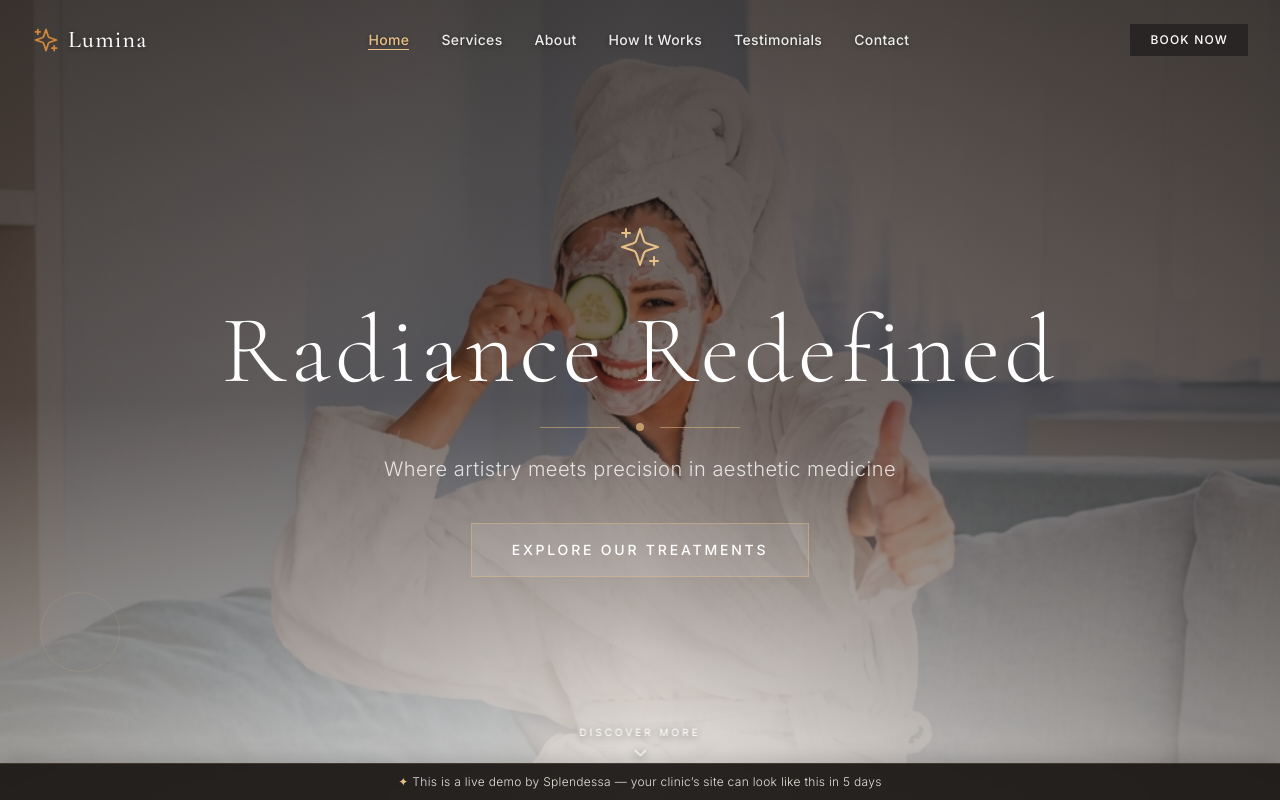
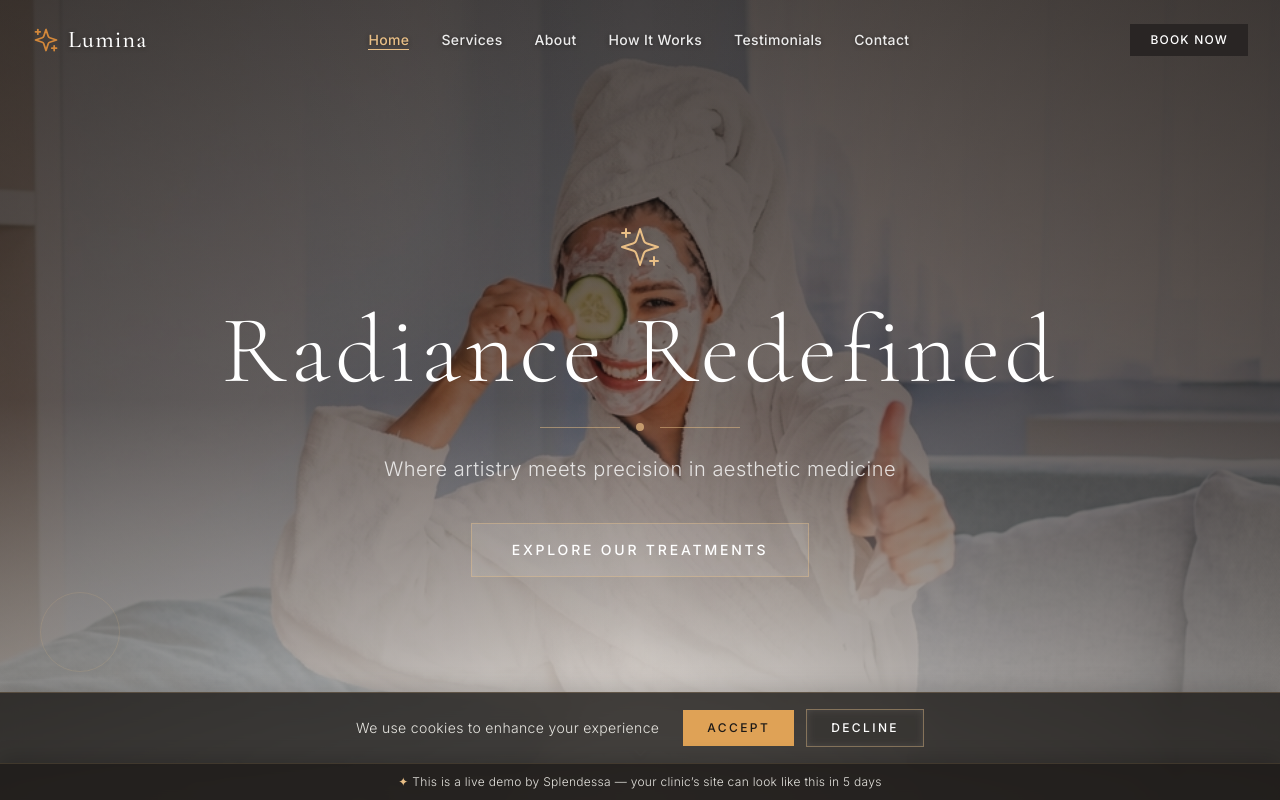
Before and after one commit to sndautomations1-code/Lumina.demo, a React (Vite) app: page / in a window 1280 px wide. Shown: the top 800 px of the page. Built offline with nearby package versions, Linux system fonts and the light colour scheme.

Commit message:
Add cookie consent banner above live-demo bar
Glassmorphism banner matching the site's dark/gold aesthetic, with
gold Accept and outline Decline buttons, 1s delayed slide-up entrance,
and localStorage persistence so it only appears once.

Co-Authored-By: Claude Fable 5 <noreply@anthropic.com>

```diff
--- a/src/App.tsx
+++ b/src/App.tsx
@@ -9,6 +9,7 @@ import Testimonials from './components/Testimonials';
 import Contact from './components/Contact';
 import Footer from './components/Footer';
 import Banner from './components/Banner';
+import CookieConsent from './components/CookieConsent';
 
 function App() {
   return (
@@ -23,6 +24,7 @@ function App() {
         <Contact />
         <Footer />
         <Banner />
+        <CookieConsent />
       </div>
       <SpeedInsights />
     </LanguageProvider>
--- /dev/null
+++ b/src/components/CookieConsent.tsx
@@ -0,0 +1,69 @@
+import { useEffect, useState } from 'react';
+
+const STORAGE_KEY = 'lumina-cookie-consent';
+
+export default function CookieConsent() {
+  const [visible, setVisible] = useState(false);
+  // Offset above the demo bar; measured so wrapping text never causes overlap
+  const [barHeight, setBarHeight] = useState(40);
+
+  useEffect(() => {
+    try {
+      if (localStorage.getItem(STORAGE_KEY)) return;
+    } catch {
+      // localStorage unavailable — show the banner without persistence
+    }
+    setVisible(true);
+  }, []);
+
+  useEffect(() => {
+    if (!visible) return;
+    const bar = document.querySelector('[aria-label="Demo disclosure"]');
+    if (!(bar instanceof HTMLElement)) return;
+    const update = () => setBarHeight(bar.offsetHeight);
+    update();
+    const observer = new ResizeObserver(update);
+    observer.observe(bar);
+    return () => observer.disconnect();
+  }, [visible]);
+
+  const choose = (value: 'accepted' | 'declined') => {
+    try {
+      localStorage.setItem(STORAGE_KEY, value);
+    } catch {
+      // ignore — banner still dismisses for this visit
+    }
+    setVisible(false);
+  };
+
+  if (!visible) return null;
+
+  return (
+    <div
+      role="dialog"
+      aria-label="Cookie consent"
+      style={{ bottom: barHeight, animationDelay: '1000ms' }}
+      className="fixed left-0 right-0 z-40 bg-stone-900/80 backdrop-blur-md border-t border-gold-300/20 shadow-[0_-4px_20px_rgba(0,0,0,0.18)] opacity-0 animate-fade-in-up motion-reduce:animate-none motion-reduce:opacity-100"
+    >
+      <div className="max-w-4xl mx-auto px-4 sm:px-6 py-4 flex flex-col sm:flex-row items-center justify-center gap-3 sm:gap-6">
+        <p className="font-sans text-sm font-light tracking-wide text-cream/90 text-center sm:text-left">
+          We use cookies to enhance your experience
+        </p>
+        <div className="flex items-center gap-3 shrink-0">
+          <button
+            onClick={() => choose('accepted')}
+            className="px-6 py-2.5 bg-gold-400 hover:bg-gold-500 text-stone-900 font-sans text-xs font-medium tracking-[0.2em] uppercase transition-all duration-300 hover:shadow-lg hover:shadow-gold-300/20"
+          >
+            Accept
+          </button>
+          <button
+            onClick={() => choose('declined')}
+            className="px-6 py-2.5 bg-white/10 hover:bg-white/20 backdrop-blur-sm border border-gold-300/40 hover:border-gold-300/70 text-white font-sans text-xs font-medium tracking-[0.2em] uppercase transition-all duration-300"
+          >
+            Decline
+          </button>
+        </div>
+      </div>
+    </div>
+  );
+}
```
